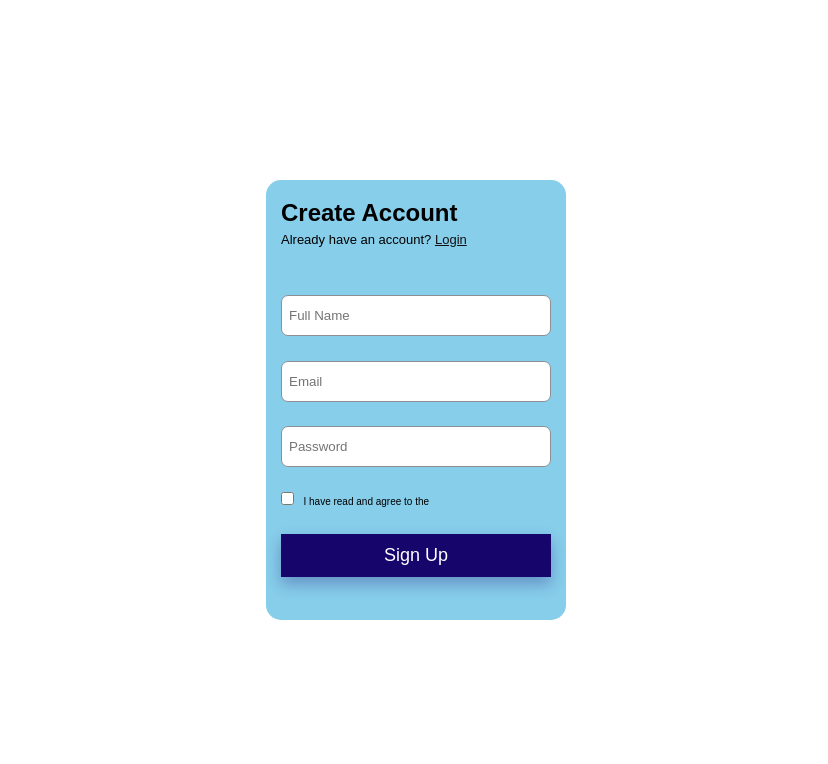
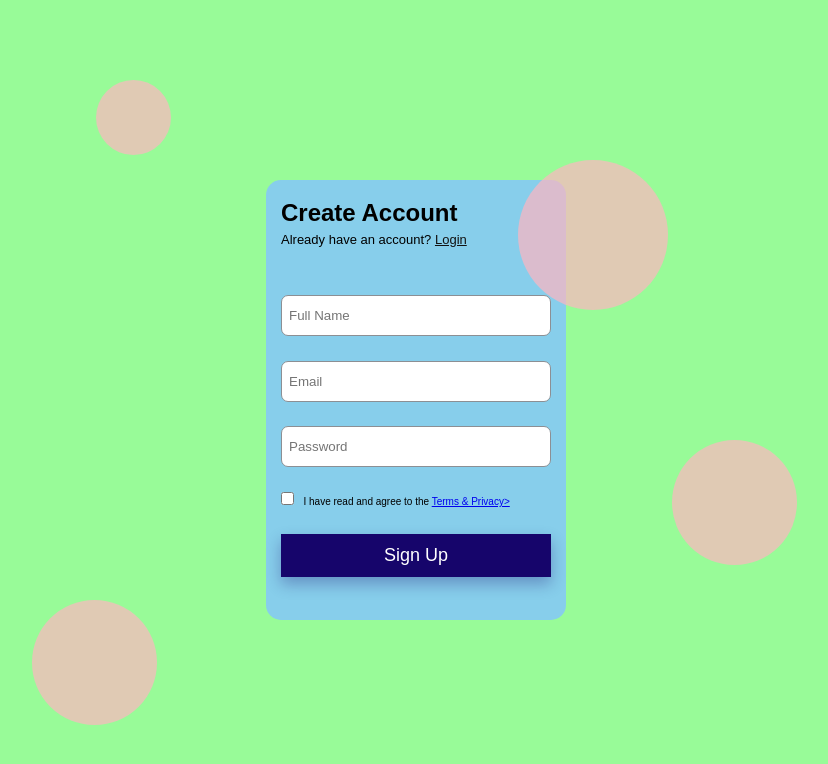
Before and after one commit to russianambassador/webprojects-signup_form, a plain HTML site: page index.html in a window 1280 px wide. Shown: the whole page, without its empty margins (224-1052 px from the left). Drawn offline with Linux system fonts and the light colour scheme.

Commit message:
Added style to the page - coloured background and simple elements.

```diff
--- a/index.html
+++ b/index.html
@@ -17,10 +17,14 @@
 	<input type="password" name="password" placeholder="Password" required />
 	<div class="check-box">
 	<input type="checkbox" id="check"/>
-	<label for="check"> I have read and agree to the <a href="Terms &amp; Privacy"></a></label>
+	<label for="check"> I have read and agree to the <a href='#'>Terms &amp; Privacy></a></label>
 </div>
 <button type="submit"> Sign Up</button>
 </form>
 </div>
+<span class="bdot"></span>
+<span class="bdot1"></span>
+<span class="bdot2"></span>
+<span class="bdot3"></span>
 </body>
 </html>
--- a/style.css
+++ b/style.css
@@ -3,7 +3,7 @@ body{
 	display: flex;
 	align-items: center;
 	justify-content: center;
-
+	background: palegreen;
 }
 *{
 	padding: 0;
@@ -62,3 +62,44 @@ form button {
 	box-shadow: 0 7px 15px rgba(22,5,107,.3);
 	font-family: "Poppins",sans-serif;
 }
+
+.bdot {
+	height: 150px;
+	width: 150px;
+	background-color: lightpink ;
+	border-radius: 50%;
+	position: absolute;
+	left: 58vw;
+	top: 20vh;
+	opacity: 0.7;
+}
+.bdot1 {
+	height: 125px;
+	width: 125px;
+	background-color: lightpink ;
+	border-radius: 50%;
+	position: absolute;
+	left: 20vw;
+	top: 75vh;
+	opacity: 0.7;
+}
+.bdot2 {
+	height: 125px;
+	width: 125px;
+	background-color: lightpink ;
+	border-radius: 50%;
+	position: absolute;
+	left: 70vw;
+	top: 55vh;
+	opacity: 0.7;
+}
+.bdot3 {
+	height: 75px;
+	width: 75px;
+	background-color: lightpink ;
+	border-radius: 50%;
+	position: absolute;
+	left: 25vw;
+	top: 10vh;
+	opacity: 0.7;
+}
```
